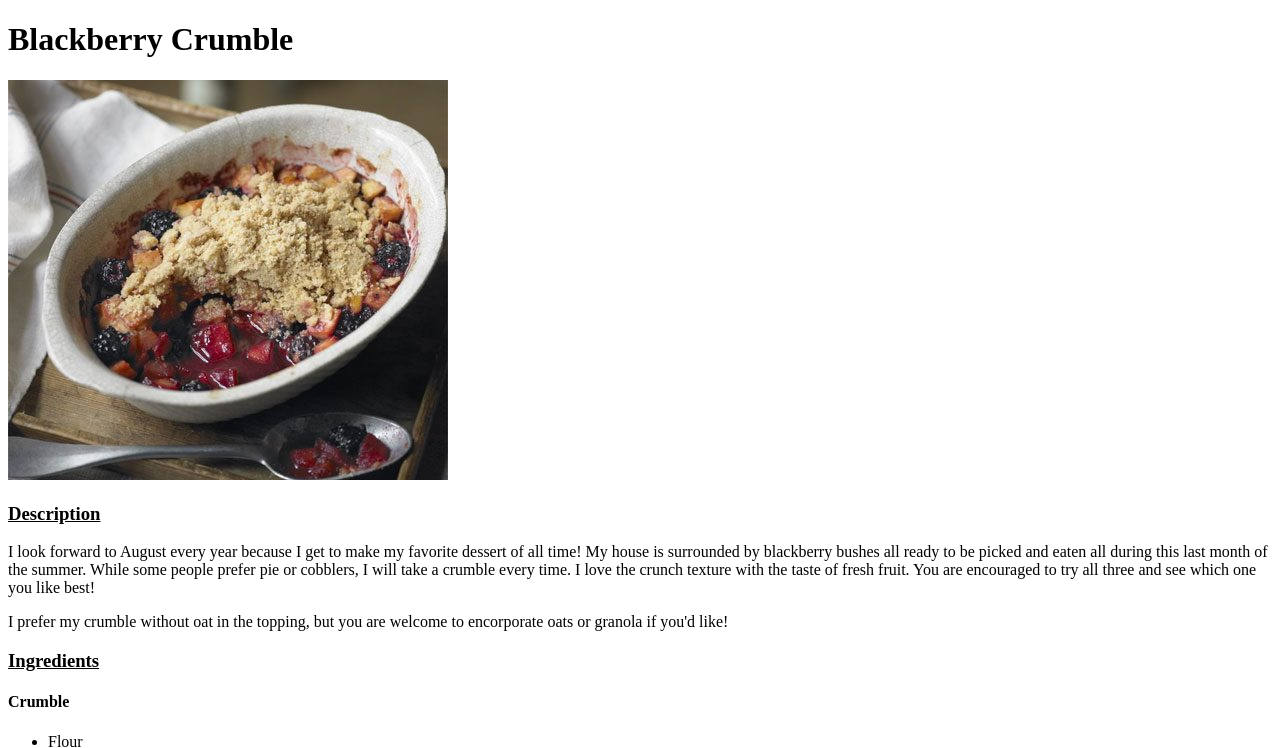
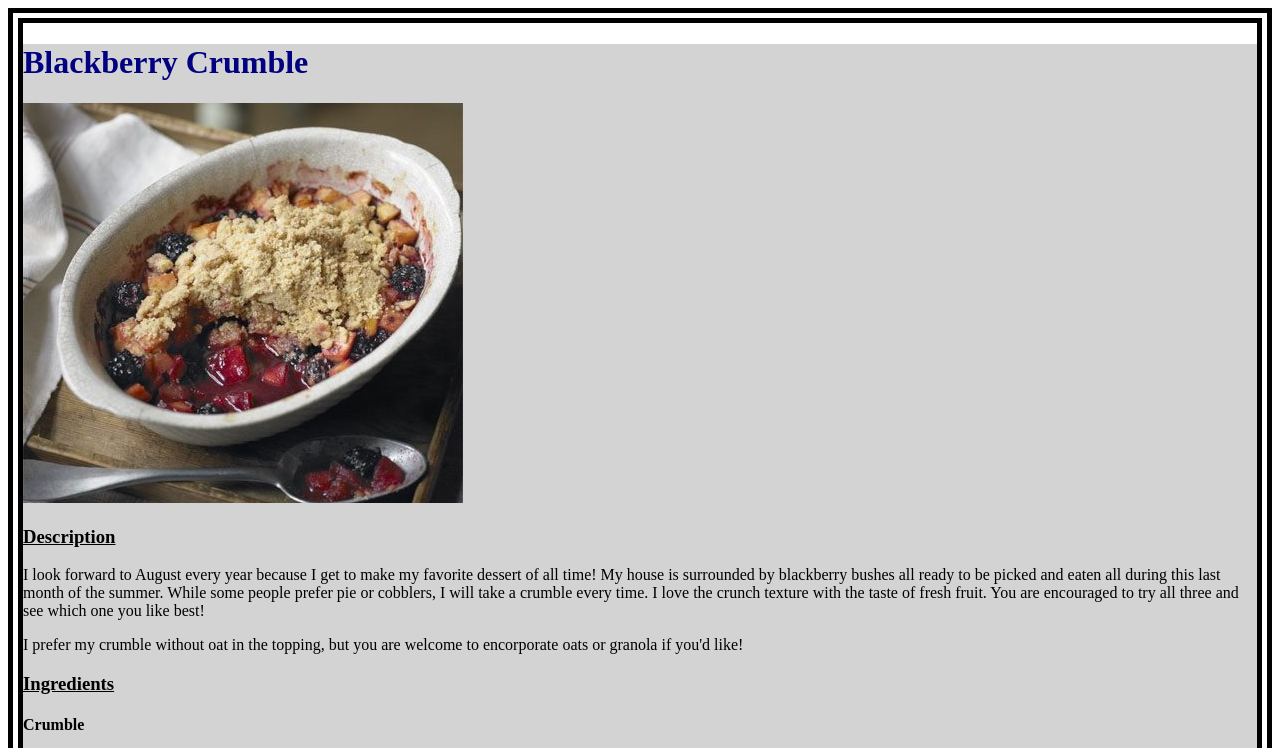
Before and after one commit to NinaMoor/odin-recipes, a plain HTML site: page recipes/blackberry-crumble.html in a window 1280 px wide. Shown: the top 748 px of the page. Drawn offline with Linux system fonts and the light colour scheme.

Commit message:
Add CSS style sheet and basic styling

```diff
--- a/recipes/blackberry-crumble.html
+++ b/recipes/blackberry-crumble.html
@@ -4,8 +4,10 @@
     <meta charset="UTF-8">
     <meta name="viewport" content="width=device-width, initial-scale=1.0">
     <title>Blackberry Crumble</title>
+    <link rel="stylesheet" href="../style.css">
   </head>
   <body>
+    <div>
     <h1>Blackberry Crumble</h1>
     <p><img src="../images/crumble.jpg" alt="Blackberry Crumble"></p>
     <h3><u>Description</u></h3>
@@ -51,5 +53,6 @@
         <li>Bake for 40 to 45 minutes and until top is golden brown and blackberry juice is bubbling.
             Allow the crumble to cool for about 20-30 minutes. Serve with a scoop of vanilla ice cream and enjoy!</li>
       </ol>
+    </div>
   </body>
 </html>
--- /dev/null
+++ b/style.css
@@ -0,0 +1,17 @@
+body {
+    border: 15px;
+    border-style: double;
+
+}
+
+h1 {
+    color:navy
+}
+
+#mainpage {
+    color: brown
+}
+
+div {
+    background-color:lightgray;
+}
```
Also changed, not shown: index.html (+2 -1 lines), recipes/chicken-fried-steak.html (+3 -0 lines), recipes/street-tacos.html (+3 -0 lines).
